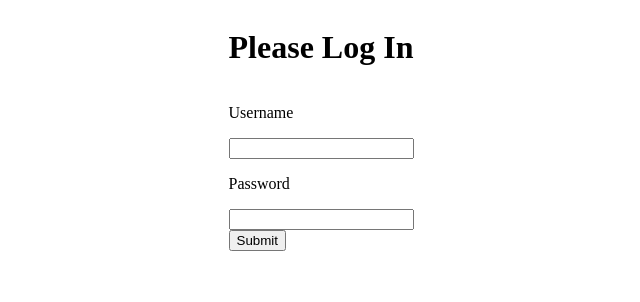
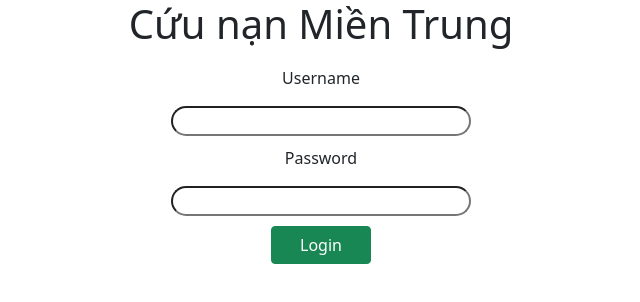
Before and after one commit to loki371/ReactJS_Flood, a React (Create React App) app: page /login in a window 1280 px wide. Shown: the top 302 px of the page, without its empty margins (319-959 px from the left). Built offline with nearby package versions, Linux system fonts and the light colour scheme.

Commit message:
make up login page

```diff
--- a/package.json
+++ b/package.json
@@ -7,6 +7,7 @@
     "@testing-library/react": "^11.2.6",
     "@testing-library/user-event": "^12.8.3",
     "axios": "^0.21.1",
+    "bootstrap": "^5.0.1",
     "react": "^17.0.2",
     "react-dom": "^17.0.2",
     "react-router-dom": "^5.2.0",
--- a/src/components/login/Login.css
+++ b/src/components/login/Login.css
@@ -3,3 +3,7 @@
     flex-direction: column;
     align-items: center;
 }
+
+.input-radius {
+    border-radius: 20px
+}
--- a/src/components/login/Login.js
+++ b/src/components/login/Login.js
@@ -54,21 +54,25 @@ export default function Login() {
   }
 
   return(
-    <div className="login-wrapper">
-      <h1>Please Log In</h1>
-      <form onSubmit={handleSubmit}>
-        <label>
-          <p>Username</p>
-          <input type="text" onChange={e => setUserName(e.target.value)}/>
-        </label>
-        <label>
-          <p>Password</p>
-          <input type="password" onChange={e => setPassword(e.target.value)}/>
-        </label>
-        <div>
-          <button type="submit">Submit</button>
+    <div class="mx-auto" style={{width: '500px'}}>
+      <div class="container">
+        <div class="row justify-content-md-center">
+          <h1 class = "text-center">Cứu nạn Miền Trung</h1>
+          <form onSubmit={handleSubmit} style={{width: '300px'}} class = "text-center">
+            <label class="row justify-content-md-center" style={{marginTop: '10px'}}>
+              <p class="">Username</p>
+              <input type="text" onChange={e => setUserName(e.target.value)} class = "text-center input-radius"/>
+            </label>
+            <label class="row justify-content-md-center" style={{marginTop: '10px'}}>
+              <p>Password</p>
+              <input type="password" onChange={e => setPassword(e.target.value)} class = "text-center input-radius"/>
+            </label>
+            <div style={{marginTop: '10px'}}>
+              <button type="submit" class="btn btn-success" style={{width: '100px'}}>Login</button>
+            </div>
+          </form>
         </div>
-      </form>
+      </div>
     </div>
   )
 }
--- a/src/index.js
+++ b/src/index.js
@@ -1,6 +1,7 @@
 import React from 'react';
 import ReactDOM from 'react-dom';
 import App from './components/app/App';
+import '../node_modules/bootstrap/dist/css/bootstrap.min.css';
 
 ReactDOM.render(
   <React.StrictMode>
```
Also changed, not shown: 1 other file (tests, documents, lock files or other folders).
